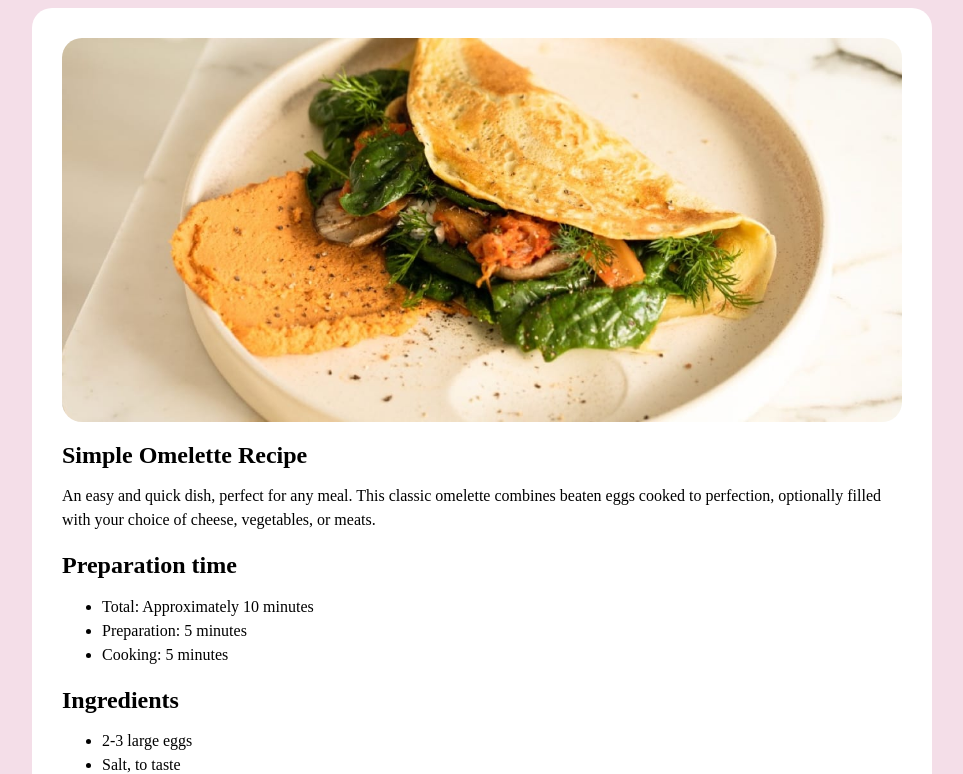
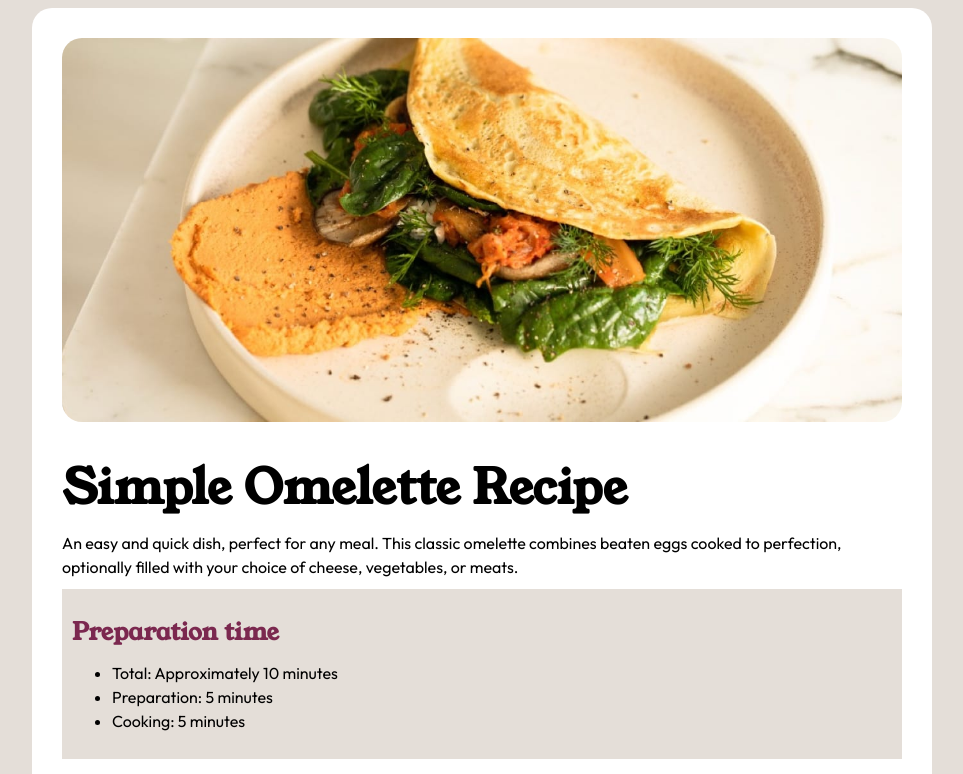
Before and after one commit to djlaw90/recipe-page, a plain HTML site: page index.html in a window 1280 px wide. Shown: the top 774 px of the page, without its empty margins (158-1121 px from the left). Drawn offline with Linux system fonts and the light colour scheme.

Commit message:
font and prep sectin styling

```diff
--- a/styles.css
+++ b/styles.css
@@ -1,8 +1,31 @@
+@font-face {
+    font-family: 'Outfit';
+    src: url('./assets/fonts/outfit/Outfit-VariableFont_wght.ttf') format('truetype');
+}
+
+@font-face {
+    font-family: 'Young Serif';
+    src: url('./assets/fonts/young-serif/YoungSerif-Regular.ttf') format('truetype');
+}
+
 
 html {
     width: 100%;
-    background-color: hsla(334, 52%, 87%, 0.653);
+    background-color: hsl(30, 18%, 87%);
     height: 100vh;
+    font-family: 'Outfit';
+}
+
+h1, h2 {
+    font-family: 'Young Serif';
+}
+
+h1 {
+    font-size: 3em;
+}
+
+h2 {
+    color: hsl(332, 51%, 32%);
 }
 
 .container {
@@ -16,6 +39,13 @@ html {
 
 .recipe-pic {
     border-radius: 20px;
+}
+
+.prep-time {
+    margin-top: 10px;
+    background-color: hsl(30, 18%, 87%);
+    padding: 10px;
+
 }
 
 table {
```
